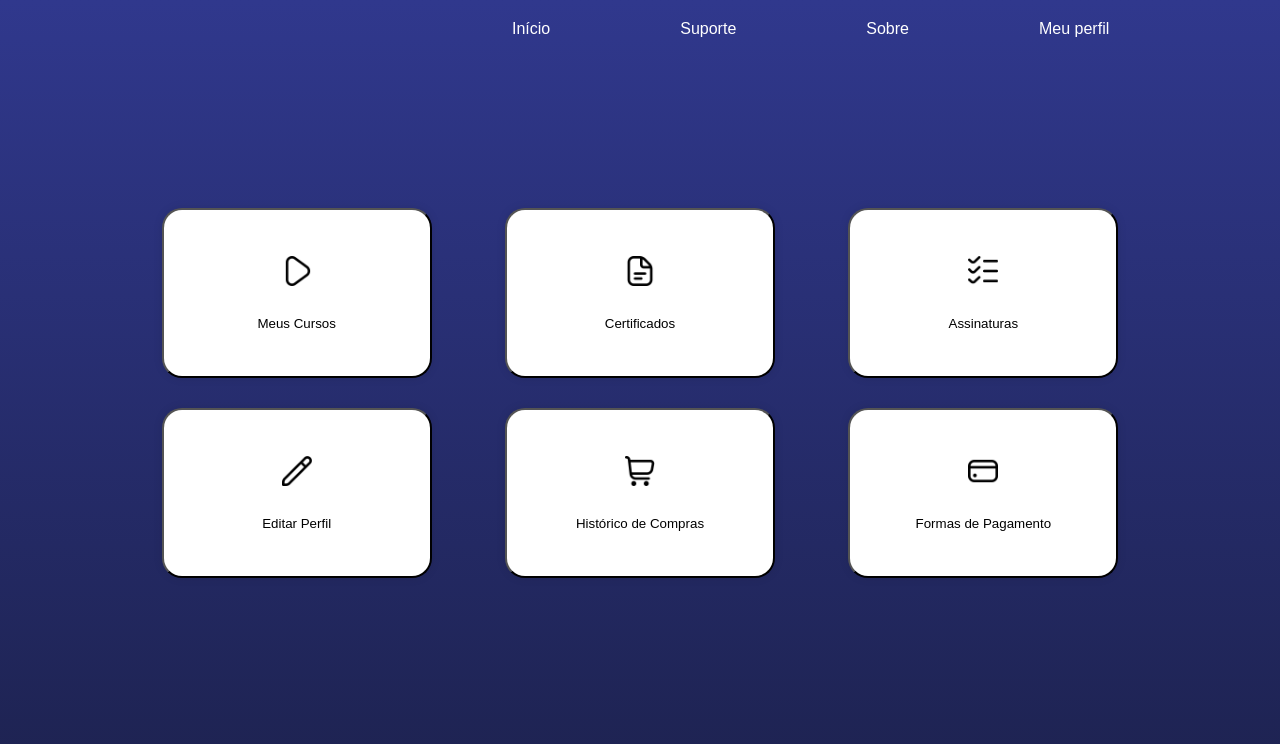
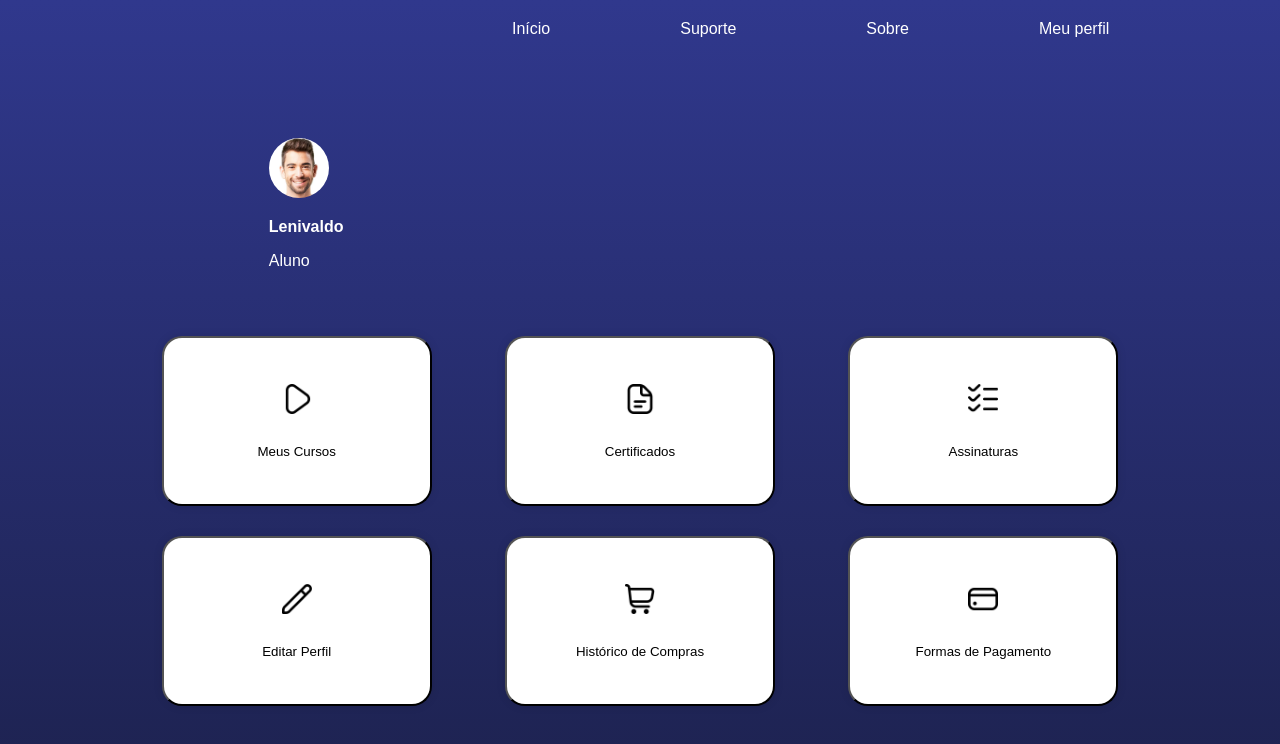
Before and after one commit to gabrlkstro/sitecursos, a plain HTML site: page usuario.html in a window 1280 px wide. Drawn offline with Linux system fonts and the light colour scheme.

Commit message:
ACABA PELO AMOR DE DEUS lets go 3

```diff
--- a/src/stilos/usuario.css
+++ b/src/stilos/usuario.css
@@ -12,7 +12,7 @@ body, html {
     justify-items: center;
     align-items: center;
     padding: 50px;
-    margin: 100px auto 0 auto;
+    margin: 0px auto 0 auto;
     max-width: 1000px;
 }
 
@@ -54,3 +54,20 @@ body, html {
     width: 30px;
     margin-bottom: 5px;
 }
+
+.aluno{
+    color: white;
+    font-family: Arial, Helvetica, sans-serif;
+    margin-left: 21%;
+    margin-top: 80px;
+
+}
+
+.nomealuno{
+    font-weight: bold;
+}
+
+.alunoimg{
+    width: 60px;
+    border-radius: 50px;
+}
--- a/usuario.html
+++ b/usuario.html
@@ -16,9 +16,14 @@
         <a href="usuario.html">Meu perfil</a>
     </div>
 
+    <div class="aluno">
+        <img src="src/imgs/usuario/alunoimg.png" alt="alunoimg" class="alunoimg">
+        <p class="nomealuno">Lenivaldo</p>
+        <p>Aluno</p>
+    </div>
+
     <div class="container">
         <div class="meuscursos">
-
             <button>
                 <img src="src/imgs/usuario/play.png" alt="play"> <br>
                 Meus Cursos
```
Also changed, not shown: src/imgs/usuario/alunoimg.png (added).
